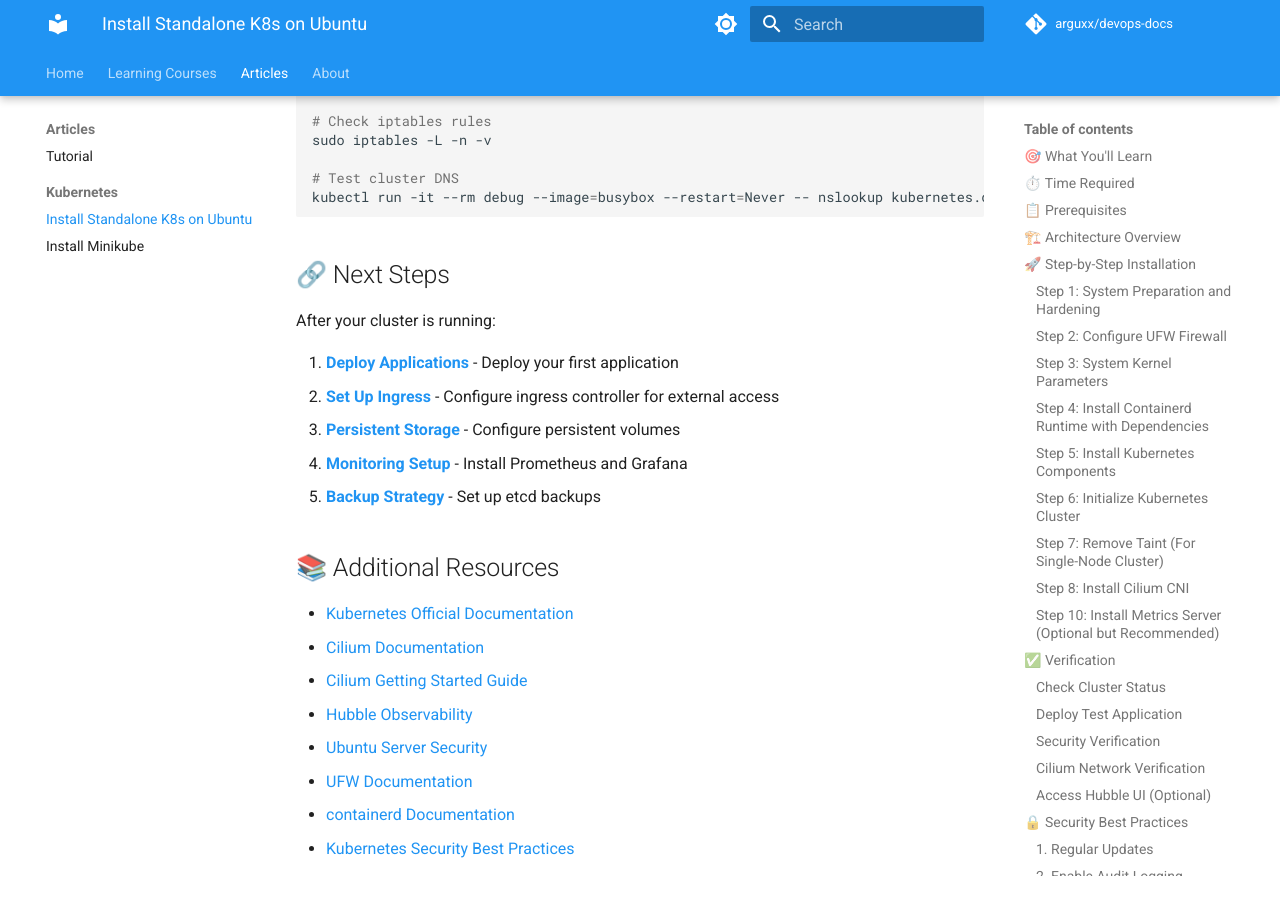
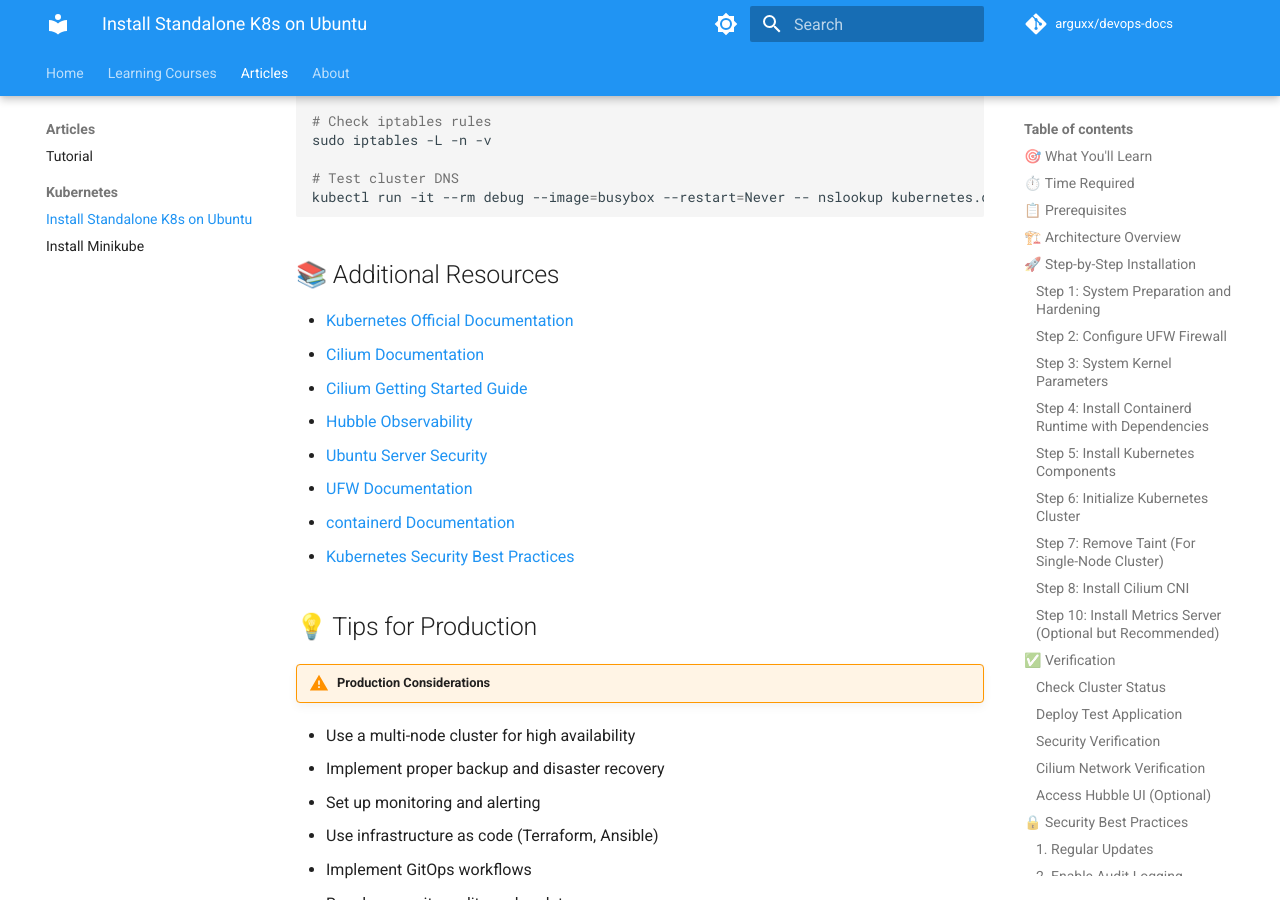
Before and after one commit to arguxx/devops-docs, an MkDocs documentation site: the page built from docs/tutorials/kubernetes/install-standalone-kubernetes-ubuntu.md, in a window 1280 px wide and 900 px high, scrolled down 12498 px. Built offline with MkDocs 1.6.1 and Material for MkDocs 9.7.7, drawn with Linux system fonts in a browser that asks for light colours; comment, search, counter and statistics services are not loaded; the version menu is left out.

````diff
--- a/docs/tutorials/kubernetes/install-standalone-kubernetes-ubuntu.md
+++ b/docs/tutorials/kubernetes/install-standalone-kubernetes-ubuntu.md
@@ -615,7 +615,7 @@ sudo iptables -L -n -v
 kubectl run -it --rm debug --image=busybox --restart=Never -- nslookup kubernetes.default
 ```
 
-## 🔗 Next Steps
+<!-- ## 🔗 Next Steps
 
 After your cluster is running:
 
@@ -623,7 +623,7 @@ After your cluster is running:
 2. **[Set Up Ingress](../kubernetes/setup-ingress.md)** - Configure ingress controller for external access
 3. **[Persistent Storage](../kubernetes/persistent-storage.md)** - Configure persistent volumes
 4. **[Monitoring Setup](../kubernetes/prometheus-setup.md)** - Install Prometheus and Grafana
-5. **[Backup Strategy](../kubernetes/backup-restore.md)** - Set up etcd backups
+5. **[Backup Strategy](../kubernetes/backup-restore.md)** - Set up etcd backups -->
 
 ## 📚 Additional Resources
 
````
Also changed, not shown: docs/courses/docker-mastery/module-1/1.2-setup-dan-instalasi.md (+2 -1 lines).
